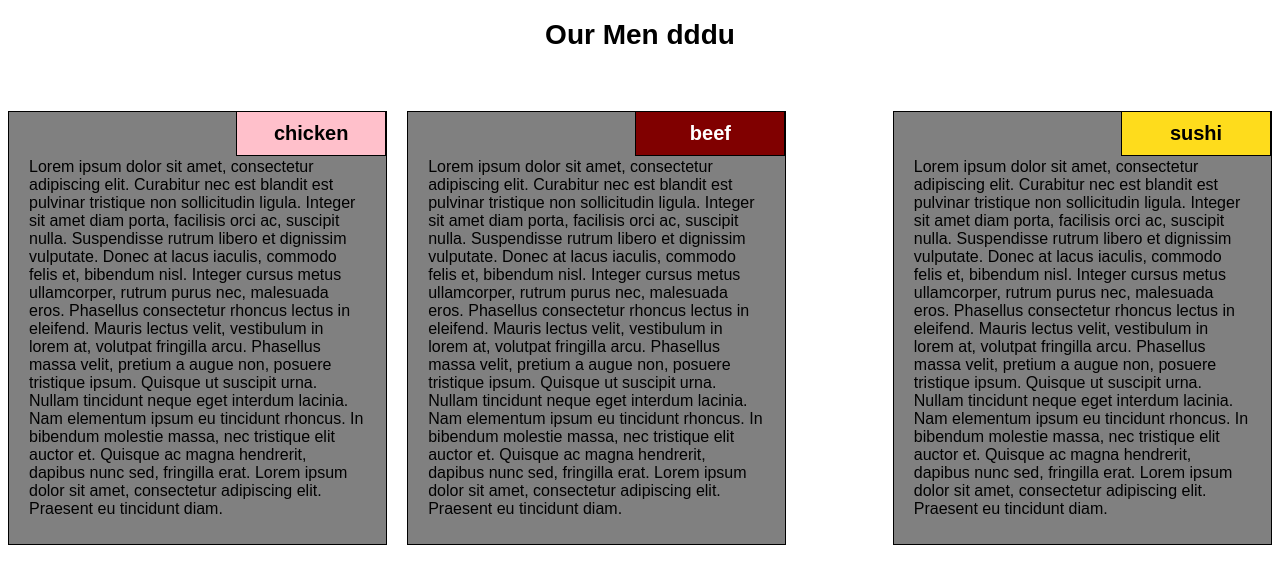
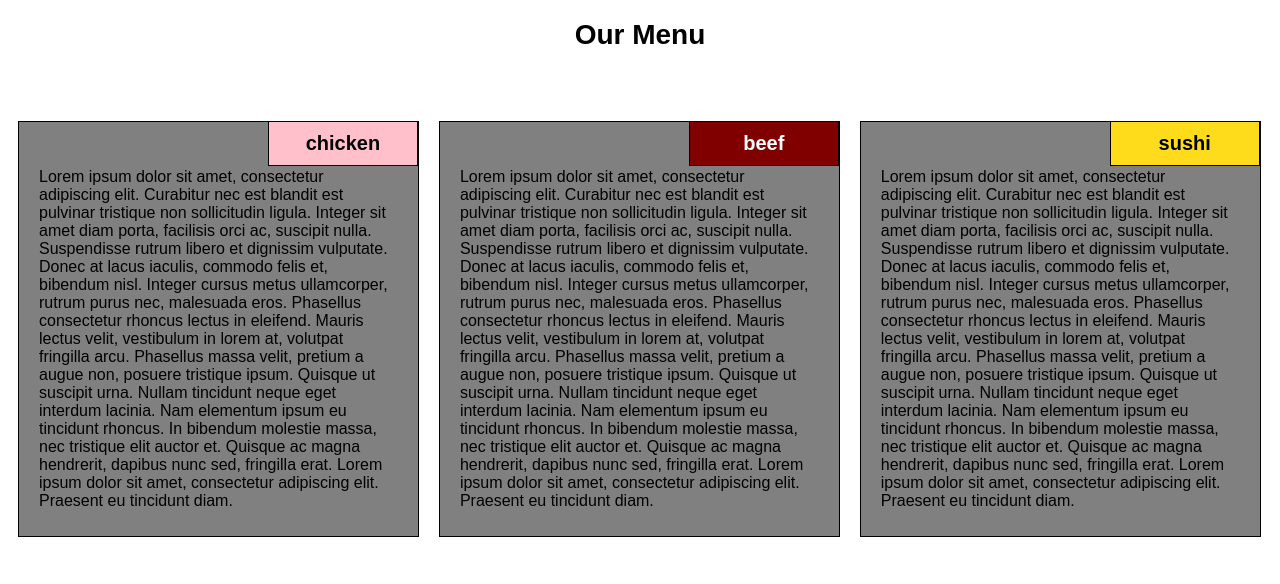
Before and after one commit to ainoaji-tw/module2-solution, a plain HTML site: page index.html in a window 1280 px wide. Drawn offline with Linux system fonts and the light colour scheme.

Commit message:
Second commit

```diff
--- a/index.html
+++ b/index.html
@@ -5,15 +5,16 @@
     <meta http-equiv="X-UA-Compatible" content="IE=edge">
     <meta name="viewport" content="width=device-width, initial-scale=1.0">
     <title>Assignment Solution for Mod2</title>
+    <!-- <link rel="stylesheet" href="reset.css">  -->
     <link rel="stylesheet" href="style.css">
 
 </head>
 
 <body>
-    <h1>Our Men dddu</h1>
+    <h1>Our Menu</h1>
 
 
-
+<div id="bigd">
     <div id="d1">
         <h2 id="sub1">chicken</h2>
         <p>
@@ -32,5 +33,6 @@
             Lorem ipsum dolor sit amet, consectetur adipiscing elit. Curabitur nec est blandit est pulvinar tristique non sollicitudin ligula. Integer sit amet diam porta, facilisis orci ac, suscipit nulla. Suspendisse rutrum libero et dignissim vulputate. Donec at lacus iaculis, commodo felis et, bibendum nisl. Integer cursus metus ullamcorper, rutrum purus nec, malesuada eros. Phasellus consectetur rhoncus lectus in eleifend. Mauris lectus velit, vestibulum in lorem at, volutpat fringilla arcu. Phasellus massa velit, pretium a augue non, posuere tristique ipsum. Quisque ut suscipit urna. Nullam tincidunt neque eget interdum lacinia. Nam elementum ipsum eu tincidunt rhoncus. In bibendum molestie massa, nec tristique elit auctor et. Quisque ac magna hendrerit, dapibus nunc sed, fringilla erat. Lorem ipsum dolor sit amet, consectetur adipiscing elit. Praesent eu tincidunt diam.
         </p>
     </div>
+</div>
 </body>
 </html>
--- a/style.css
+++ b/style.css
@@ -2,24 +2,22 @@
     div {
         width: 30%;
     }
-    #d2 {
-        margin-left: 20px;
-    }
 }
 @media (min-width: 768px) and (max-width: 991px) {
-    #d1{
-        width: 50%;
+    #d1, #d2 {
+        width: calc(50% - 20px);
     }
-    #d2 {
-        width: 50%;
-        margin-left: 10px;
+
+}
+@media (min-width: 992px) {
+    #d1, #d2, #d3 {
+        width: calc(33.3% - 20px);
     }
 }
 
 *{
     font-family: Arial, Helvetica, sans-serif;
     box-sizing: border-box;
-
 }
 
 h1 {
@@ -41,14 +39,9 @@ h2 {
 }
 div {
     box-sizing: border-box;
-    border-color: black;
-    border: 1px solid;
-    background-color: grey;
-    margin: 0;
-    padding-top: 20px;
-    vertical-align: middle;
-    position: relative;
-
+}
+#bigd {
+    width: 100%;
 }
 p {
     padding: 10px 20px 10px 20px;
@@ -65,10 +58,31 @@ p {
 }
 #d1 {
     float: left;
+    border-color: black;
+    border: 1px solid;
+    background-color: grey;
+    margin: 10px;
+    padding-top: 20px;
+    vertical-align: middle;
+    position: relative;
 }
 #d2 {
     float: left;
+    border-color: black;
+    border: 1px solid;
+    background-color: grey;
+    margin: 10px;
+    padding-top: 20px;
+    vertical-align: middle;
+    position: relative;
 }
 #d3 {
-    float: right;
+    float: left;
+    border-color: black;
+    border: 1px solid;
+    background-color: grey;
+    margin: 10px;
+    padding-top: 20px;
+    vertical-align: middle;
+    position: relative;
 }
```
